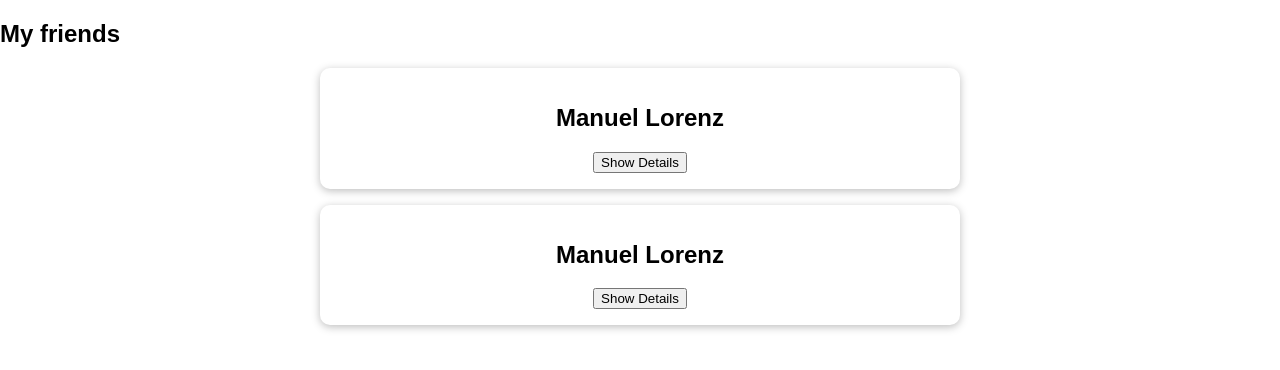
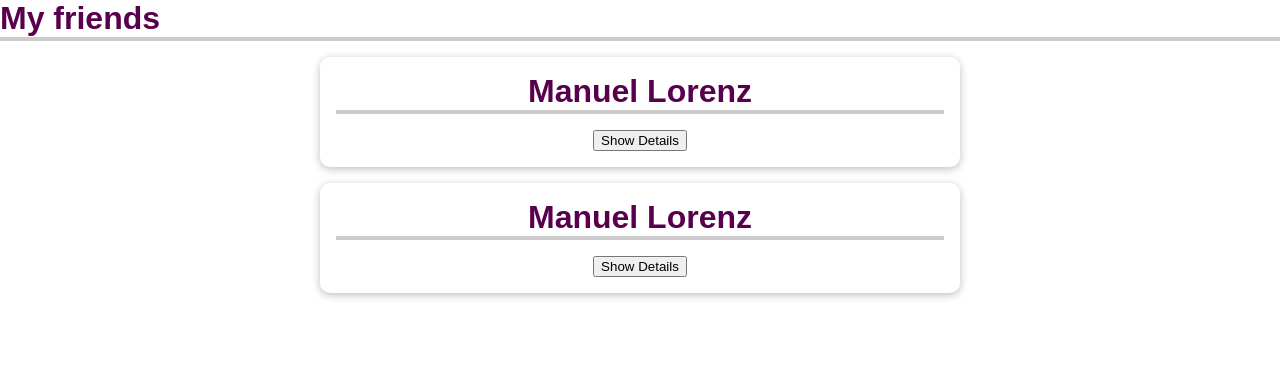
Before and after one commit to JoseAngelCabanes/VueProject11, a Vue app: page / in a window 1280 px wide. Shown: the top 370 px of the page. Built offline with nearby package versions, Linux system fonts and the light colour scheme.

Commit message:
added h2 css style

```diff
--- a/src/App.vue
+++ b/src/App.vue
@@ -72,4 +72,11 @@ header {
   width: 90%;
   max-width: 40rem;
 }
+
+#app h2 {
+  font-size: 2rem;
+  border-bottom: 4px solid #ccc;
+  color: #58004d;
+  margin: 0 0 1rem 0;
+}
 </style>
```
